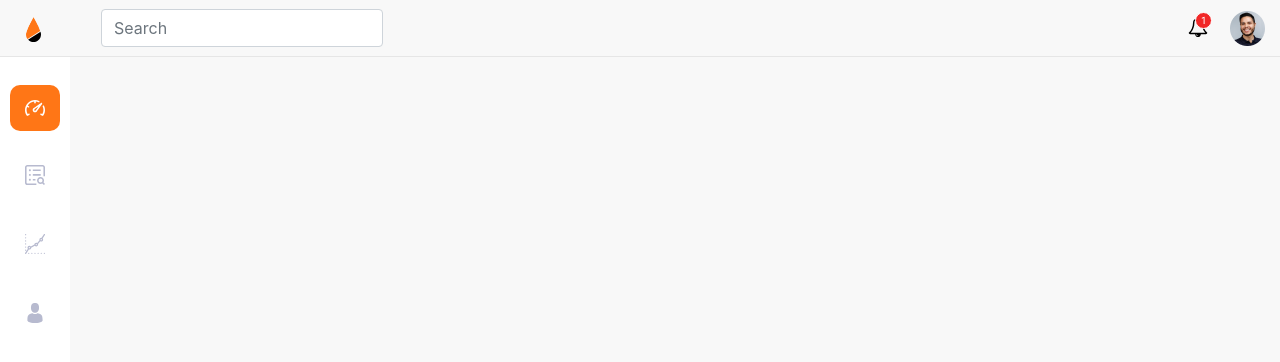
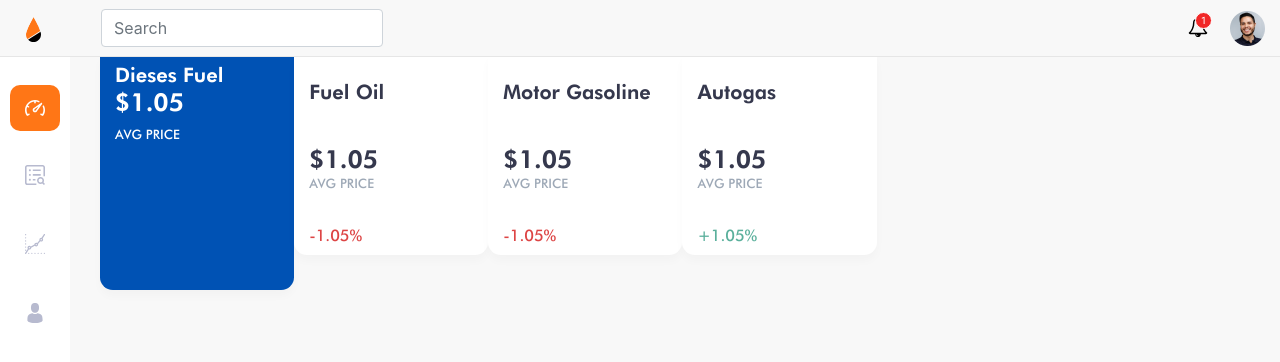
Before and after one commit to OMGBmo/Mono_dashboard, a website: page index.html in a window 1280 px wide. Drawn offline with Linux system fonts and the light colour scheme.

Commit message:
Version 0.3 New - Components Fuel Price box HTML New - Components/box.scss

```diff
--- a/index.html
+++ b/index.html
@@ -84,7 +84,41 @@
     </div>
   </div>
 <!-- End Sidebar section -->
-
+<div class="container-fluid pg--top--lrg pg--left--lrg">
+        <div class="col-lg-12">
+          <div class="row">
+              <div class="col-lg-8">
+                <!-- Fuel Types -->
+                  <div class="row justify--content--btw">
+                    <div class="box box--selected col-lg-3">
+                      <h4 class="text--color--selected" >Dieses Fuel</h4>
+                      <h3 class="text--color--selected">$1.05</h3>
+                      <p class="text--color--selected text--wght--medium text--small">AVG PRICE</p>
+                      <canvas id="box-chart" width="235" height="100"></canvas>
+                    </div>
+                    <div class="box col-lg-3">
+                      <h4 class="spacer--up--sml spacer--down--med">Fuel Oil</h4>
+                      <h3>$1.05</h3>
+                      <p class="text--color--base text--wght--medium  text--small">AVG PRICE</p>
+                      <p class="text--color--fall text--wght--medium text--base">-1.05%</p>
+                    </div>
+                    <div class="box col-lg-3">
+                      <h4 class="spacer--up--sml spacer--down--med">Motor Gasoline</h4>
+                      <h3>$1.05</h3>
+                      <p class="text--color--base text--wght--medium  text--small">AVG PRICE</p>
+                      <p class="text--color--fall text--wght--medium text--base">-1.05%</p>
+                    </div>
+                    <div class="box col-lg-3">
+                      <h4 class="spacer--up--sml spacer--down--med">Autogas</h4>
+                      <h3>$1.05</h3>
+                      <p class="text--color--base text--wght--medium  text--small">AVG PRICE</p>
+                      <p class="text--color--rise text--wght--medium text--base">+1.05%</p>
+                    </div>
+                  </div>
+              </div>
+            </div>
+          </div>
+        </div>
   <script src="js/jquery.min.js"></script>
   <script src="js/popper.min.js"></script>
   <script src="js/bootstrap.min.js"></script>
--- /dev/null
+++ b/scss/components/_box.scss
@@ -0,0 +1,28 @@
+.box {
+  max-width: 200px;
+  width: 100%;
+  height: 200px;
+  background-color: color(color-selected);
+  border-bottom-left-radius:12.8px;
+  border-bottom-right-radius:12.8px;
+  box-shadow: 0px 6px 10px rgba(0, 0, 0, 0.0250765);
+  cursor: pointer;
+  .text--small {
+    margin-bottom: 30px;
+  }
+  &--selected {
+    max-width: 235px;
+    height: 235px;
+    background-color:color(color-background-selected);
+    h4,.text--small {
+      margin: 8px 0 0 0;
+    }
+    #box-chart {
+      position: absolute;
+      left: 0;
+      bottom: 0;
+      margin-bottom: 20px;
+      width: 228px!important;
+    }
+  }
+}
--- a/scss/main.scss
+++ b/scss/main.scss
@@ -14,6 +14,7 @@
 //Components
 @import 'components/sidebar';
 @import 'components/navbar';
+@import 'components/box';
 
 
 //Utilities
```
